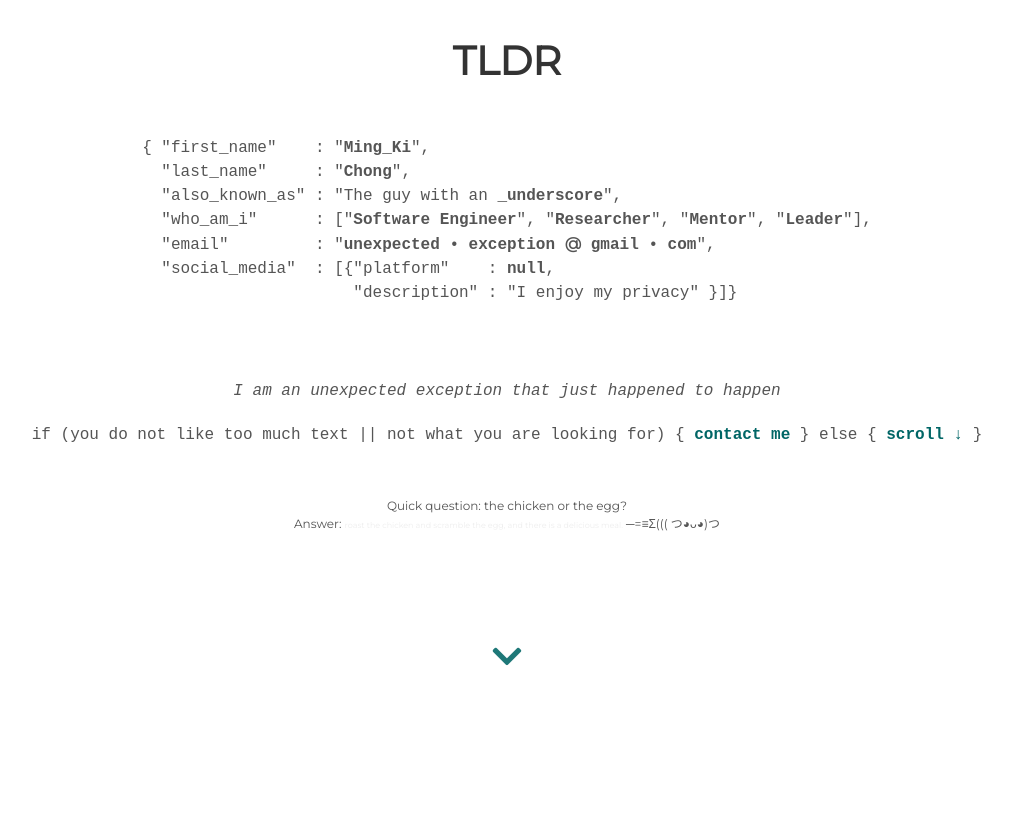
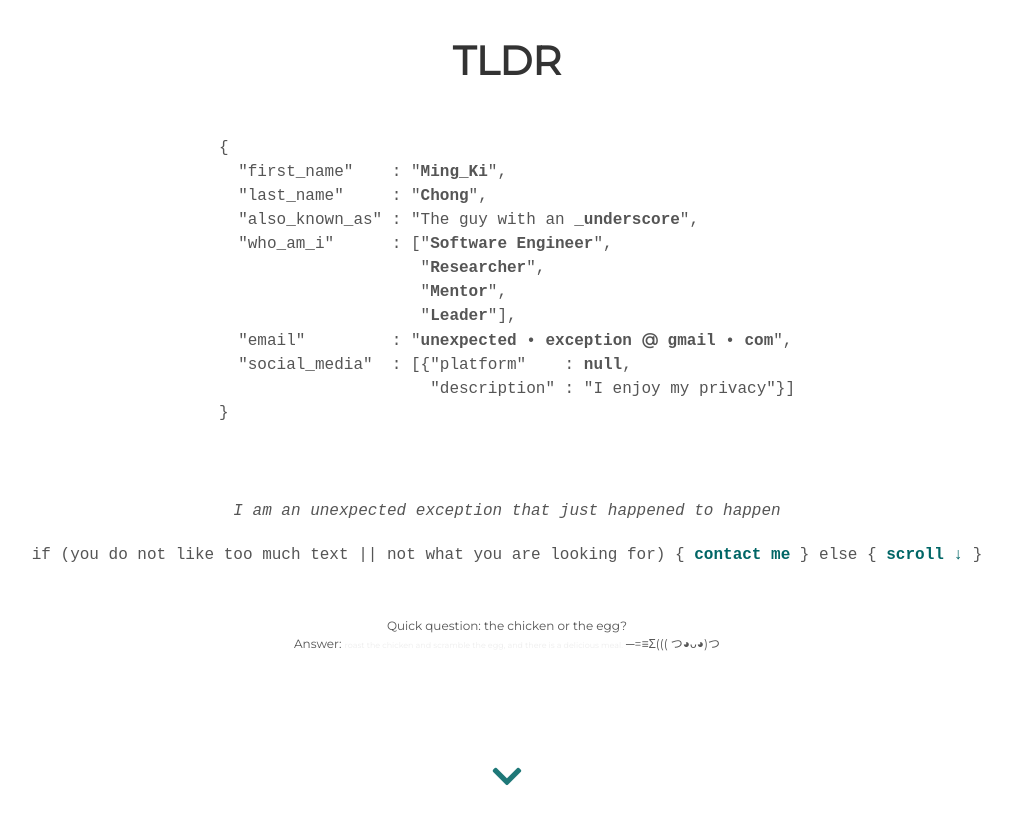
Before and after one commit to mingkichong/mingkichong.github.io, a Jekyll site: the page built from index.html, in a window 1280 px wide and 900 px high, scrolled down 944 px. Shown: the top 824 px of the window, without its empty margins (133-1145 px from the left). Built offline with Jekyll 4.4.1, drawn with Linux system fonts in a browser that asks for light colours.

Commit message:
change summary json structure

```diff
--- a/_includes/summary.html
+++ b/_includes/summary.html
@@ -9,13 +9,18 @@
 <center>
   <div class="about_json">
     <pre>
-{ "first_name"    : "<strong>Ming_Ki</strong>",
+{
+  "first_name"    : "<strong>Ming_Ki</strong>",
   "last_name"     : "<strong>Chong</strong>",
   "also_known_as" : "The guy with an <strong>_underscore</strong>",
-  "who_am_i"      : ["<strong>Software Engineer</strong>", "<strong>Researcher</strong>", "<strong>Mentor</strong>", "<strong>Leader</strong>"],
+  "who_am_i"      : ["<strong>Software Engineer</strong>",
+                     "<strong>Researcher</strong>",
+                     "<strong>Mentor</strong>",
+                     "<strong>Leader</strong>"],
   "email"         : "<strong>unexpected</strong>&nbsp;&bull;&nbsp;<strong>exception</strong>&nbsp;<span class="summary_at">&#64;</span>&nbsp;<strong>gmail</strong>&nbsp;&bull;&nbsp;<strong>com</strong>",
-  "social_media"  : [{"platform"    : <strong><span class="tooltip">null<span class="tooltiptext">¯\(°_o)/¯<br/>not null if you consider LinkedIn <br/>as a social media platform</span></span></strong>,
-                      "description" : "I enjoy my privacy" }]}
+  "social_media"  : [{"platform"    : <strong><span class="tooltip">null<span class="tooltiptext"><div style="margin-bottom:5px;">¯\(°_o)/¯</div><div>not null if you consider LinkedIn</div><div>as a social media platform</div></span></span></strong>,
+                      "description" : "I enjoy my privacy"}]
+}
     </pre>
   </div>
 </center>
@@ -25,7 +30,7 @@
 </div>
 
 <div class="about_details">
-  <pre class="about_user_description_want_more">if (you do not like too much text || not what you are looking for) { <span id="about_link"><a data-scroll><span class="tooltip">contact me<span class="tooltiptext">unexpected&nbsp;&bull;&nbsp;exception&nbsp;&#64;&nbsp;gmail&nbsp;&bull;&nbsp;com</span></span></a></span> } else { <span class="icon" id="about_link"><a href="#about" data-scroll>scroll &darr;</a></span> }</pre>
+  <pre class="about_user_description_want_more">if (you do not like too much text || not what you are looking for) { <span id="about_link"><a data-scroll><span class="tooltip">contact me<span class="tooltiptext">email&#58;&nbsp;&#91;unexpected&nbsp;&bull;&nbsp;exception&nbsp;&#64;&nbsp;gmail&nbsp;&bull;&nbsp;com&#93;</span></span></a></span> } else { <span class="icon" id="about_link"><a href="#about" data-scroll>scroll &darr;</a></span> }</pre>
 </div>
 
 <div class="about_details" id="about_question">
```
